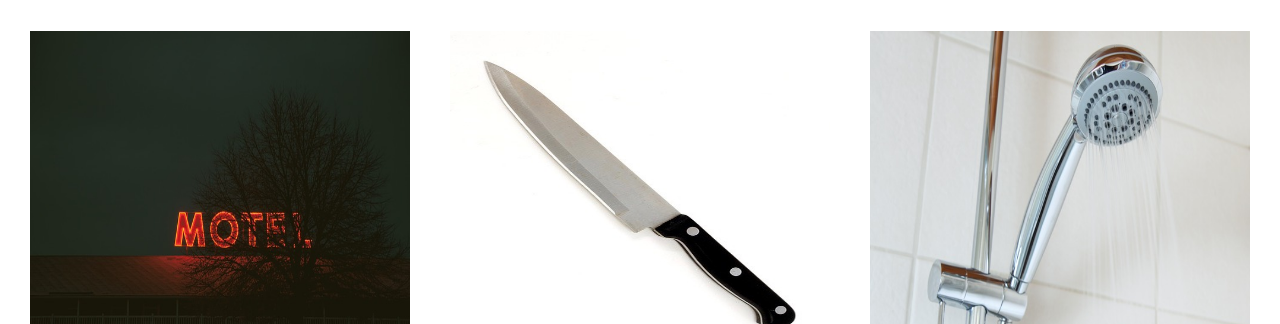
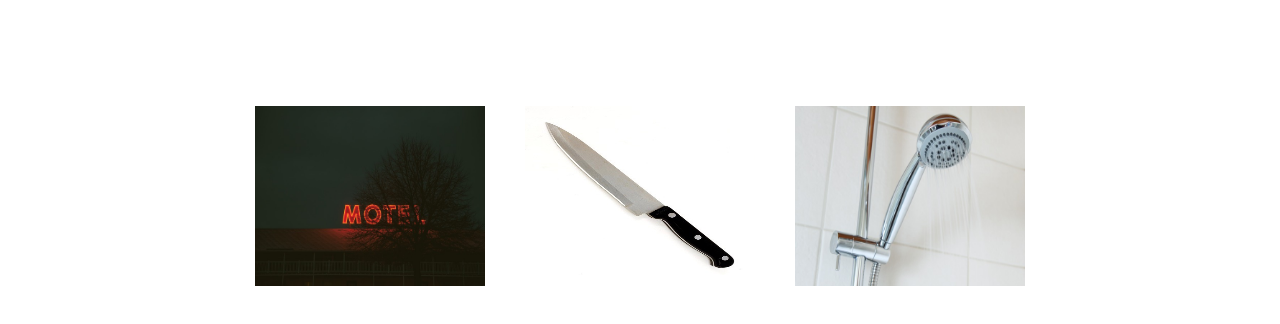
Before and after one commit to beverlyosoria/Guess-That-Movie, a plain HTML site: page index.html in a window 1280 px wide. Shown: the part 286-610 px from the top of the page. Drawn offline with Linux system fonts and the light colour scheme; some packages are replaced by stand-ins of ours; a script that the page names is missing.

Commit message:
clears input field after submit

```diff
--- a/css/main.css
+++ b/css/main.css
@@ -35,8 +35,8 @@
 }
 
 img {
-    width: 400px;
-    height: 350px;
+    width: 250px;
+    height: 200px;
     padding: 10px;
     margin: 10px;
 }
--- a/js/main.js
+++ b/js/main.js
@@ -126,7 +126,6 @@
 
 function handleSubmit(evt) {
     var checkAnswer = inputEl.value.toUpperCase();
-    console.log(checkAnswer)
     if (checkAnswer === imageSet.answer) {
         imageSet = images[`set${count}`]
         swal.fire({
@@ -140,6 +139,7 @@
         })
     }
     count++
+    inputEl.value = '';
     render();
 }
 
```
